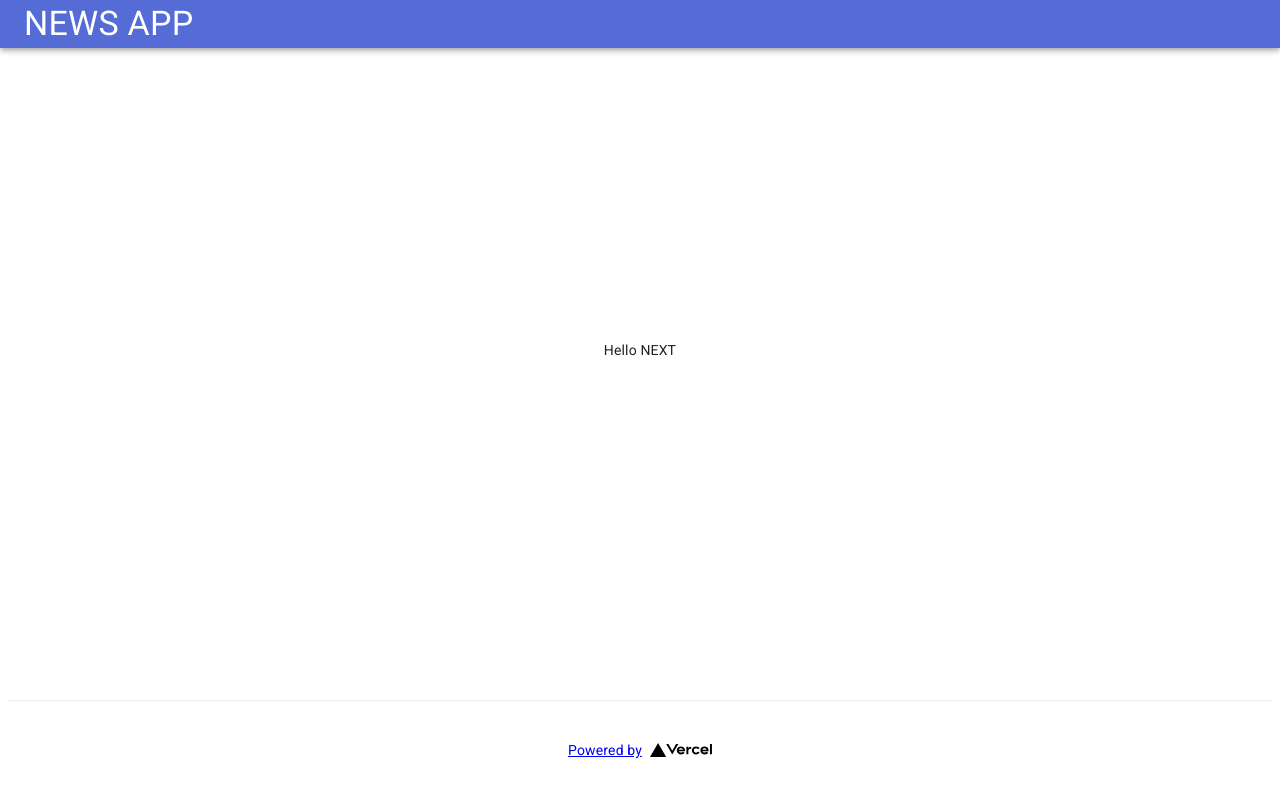
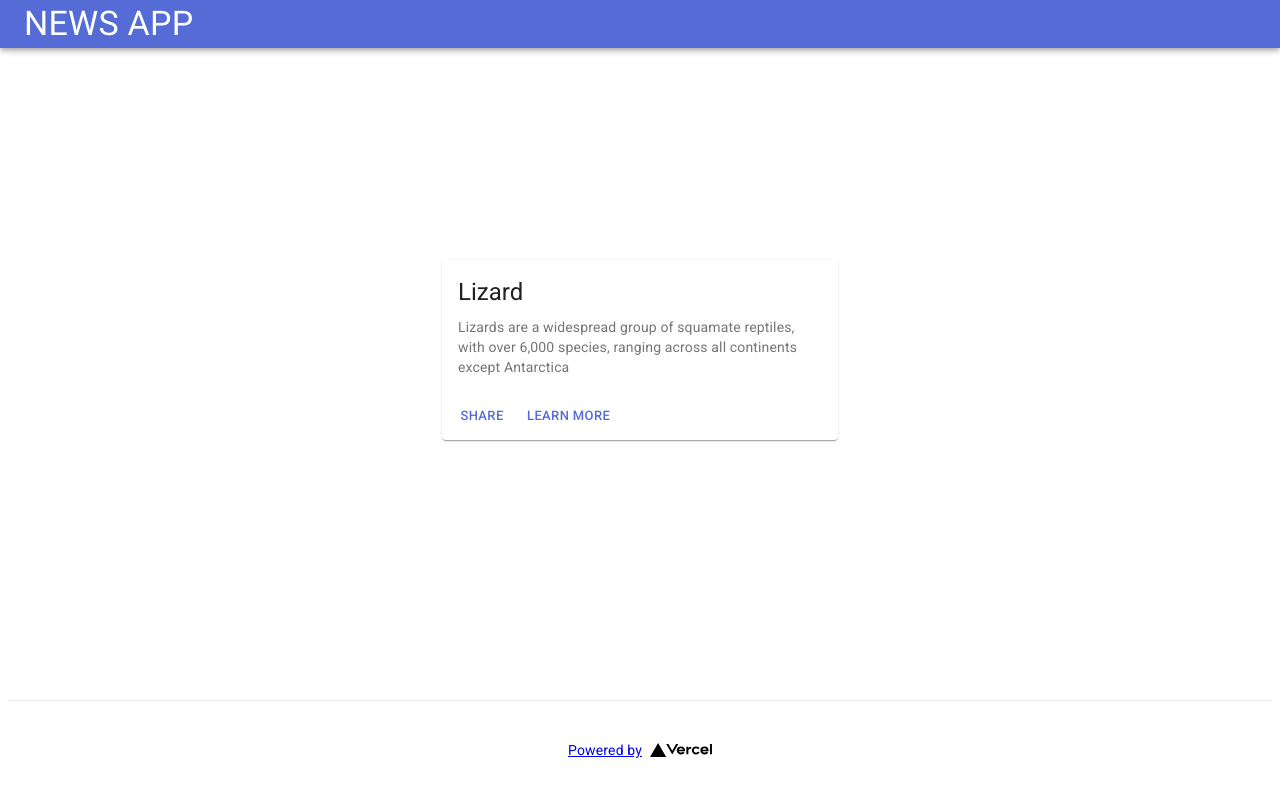
Before and after one commit to K-Daiki-0ne/NEWS_APP, a Next.js app: page / in a window 1280 px wide. Shown: the top 796 px of the page. Built offline with nearby package versions, Linux system fonts and the light colour scheme; grey boxes are pictures that could not be loaded.

Commit message:
create: base CardComponent

```diff
--- a/pages/index.tsx
+++ b/pages/index.tsx
@@ -4,6 +4,7 @@ import { Container } from '@material-ui/core';
 import AppBar from '@material-ui/core/AppBar';
 import Toolbar from '@material-ui/core/Toolbar';
 import Typography from '@material-ui/core/Typography';
+import { HomeCompoent } from '../src/components/HomeComponent';
 
 export default function Home() {
   return (
@@ -26,7 +27,7 @@ export default function Home() {
           fixed
           maxWidth='xs'
         >
-          <p>Hello NEXT</p>
+          <HomeCompoent />
         </Container>
       </main>
 
--- /dev/null
+++ b/src/components/CardComponent/CardComponent.tsx
@@ -0,0 +1,40 @@
+import React from 'react';
+import Card from '@material-ui/core/Card';
+import CardActionArea from '@material-ui/core/CardActionArea';
+import CardActions from '@material-ui/core/CardActions';
+import CardContent from '@material-ui/core/CardContent';
+import CardMedia from '@material-ui/core/CardMedia';
+import Button from '@material-ui/core/Button';
+import Typography from '@material-ui/core/Typography';
+
+const CardComponent: React.FC = (): JSX.Element => {
+  return (
+    <Card>
+      <CardActionArea>
+        <CardMedia
+          image="/static/images/cards/contemplative-reptile.jpg"
+          title="Contemplative Reptile"
+        />
+        <CardContent>
+          <Typography gutterBottom variant="h5" component="h2">
+            Lizard
+          </Typography>
+          <Typography variant="body2" color="textSecondary" component="p">
+            Lizards are a widespread group of squamate reptiles, with over 6,000 species, ranging
+            across all continents except Antarctica
+          </Typography>
+        </CardContent>
+      </CardActionArea>
+      <CardActions>
+        <Button size="small" color="primary">
+          Share
+        </Button>
+        <Button size="small" color="primary">
+          Learn More
+        </Button>
+      </CardActions>
+    </Card>
+  );
+}
+
+export default CardComponent
--- /dev/null
+++ b/src/components/HomeComponent.tsx
@@ -0,0 +1,10 @@
+import React from 'react';
+import CardComponent from './CardComponent/CardComponent'
+
+export const HomeCompoent:React.FC = (): JSX.Element => {
+  return (
+    <div >
+      <CardComponent />
+    </div>
+  )
+}
```
